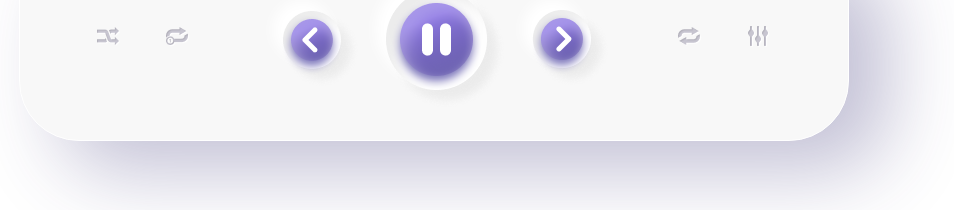
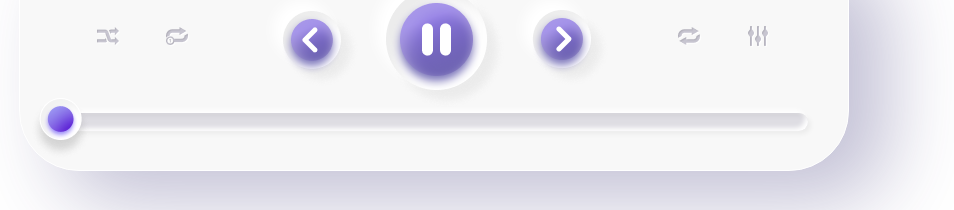
Before and after one commit to Sam44323/Player-Neumorphism, a React (Create React App) app: page / in a window 1280 px wide. Shown: the part 574-784 px from the top of the page, without its empty margins (81-1035 px from the left). Built offline with nearby package versions, Linux system fonts and the light colour scheme.

Commit message:
add: added custom slider styles using chakra

```diff
--- a/src/assets/index.ts
+++ b/src/assets/index.ts
@@ -8,7 +8,7 @@ import playerControlPlay from "./player-control-play.png";
 import playerControlRight from "./player-control-right.png";
 import playerControlLoopRight from "./player-control-loop-another.png";
 import playerControlSettings from "./player-control-settings.png";
-import sliderThumb from "./slider-thumb.svg";
+import sliderThumb from "./slider-thumb.png";
 
 export {
   share,
--- a/src/components/PlayerControls.tsx
+++ b/src/components/PlayerControls.tsx
@@ -1,6 +1,11 @@
 import React from "react";
 import styles from "../styles/PlayerControls.module.scss";
-
+import {
+  Slider,
+  SliderTrack,
+  SliderFilledTrack,
+  SliderThumb,
+} from "@chakra-ui/react";
 import {
   playerControlSync,
   playerControlLoop,
@@ -30,7 +35,48 @@ const PlayerControls: React.FC = () => {
           <img src={playerControlSettings} alt="settings-icon" />
         </div>
       </section>
-      <div className={styles.BottomContainer}></div>
+      <div className={styles.BottomContainer}>
+        <Slider aria-label="slider-ex-1" defaultValue={0}>
+          <SliderTrack
+            style={{
+              height: "10px",
+              borderRadius: "17.5px",
+              background: "#DEDDE3",
+              padding: "9px 0",
+              boxShadow:
+                "-3px -3px 5px #FFFFFF, 3px 3px 5px rgba(0, 0, 0, 0.05), inset 3px 3px 5px rgba(0, 0, 0, 0.05), inset -3px -3px 5px #FFFFFF",
+            }}
+          >
+            <SliderFilledTrack
+              style={{
+                width: "100%",
+                margin: "0 4px",
+                borderRadius: "31px",
+                background:
+                  "linear-gradient(327.56deg, #5D24D6 19.23%, #7E74ED 81.76%)",
+                boxShadow:
+                  "0px 2px 3px rgba(43, 72, 180, 0.4), inset 1px 1px 3px rgba(255, 255, 255, 0.4)",
+              }}
+            />
+          </SliderTrack>
+          <SliderThumb
+            boxSize={6}
+            style={{
+              border: "none",
+              outline: "none",
+            }}
+          >
+            <img
+              src={sliderThumb}
+              alt="thumb"
+              style={{
+                maxWidth: "none",
+                marginTop: "14px",
+              }}
+            />
+          </SliderThumb>
+        </Slider>
+      </div>
     </div>
   );
 };
```
Also changed, not shown: src/assets/slider-thumb.png (added), src/assets/slider-thumb.svg (deleted).
